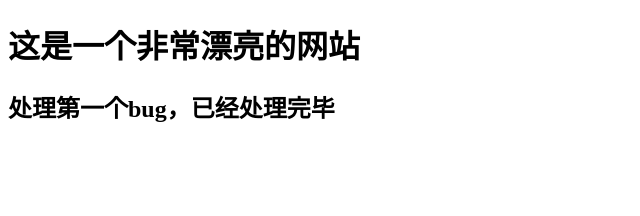
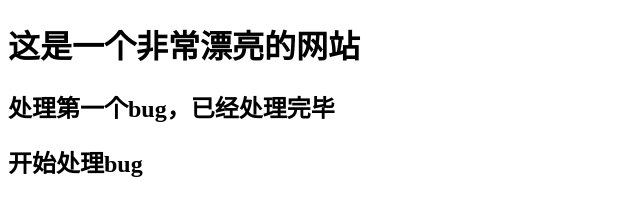
Before and after one commit to caihuangot/git-demo, a plain HTML site: page index.html in a window 1280 px wide. Shown: the whole page, without its empty margins (0-640 px from the left). Drawn offline with Linux system fonts and the light colour scheme.

Commit message:
正式修改的第一个bug

```diff
--- a/index.html
+++ b/index.html
@@ -9,5 +9,6 @@
 <body>
     <h1>这是一个非常漂亮的网站</h1>
     <h2>处理第一个bug，已经处理完毕</h2>
+    <h2>开始处理bug</h2>
 </body>
 </html>
```
